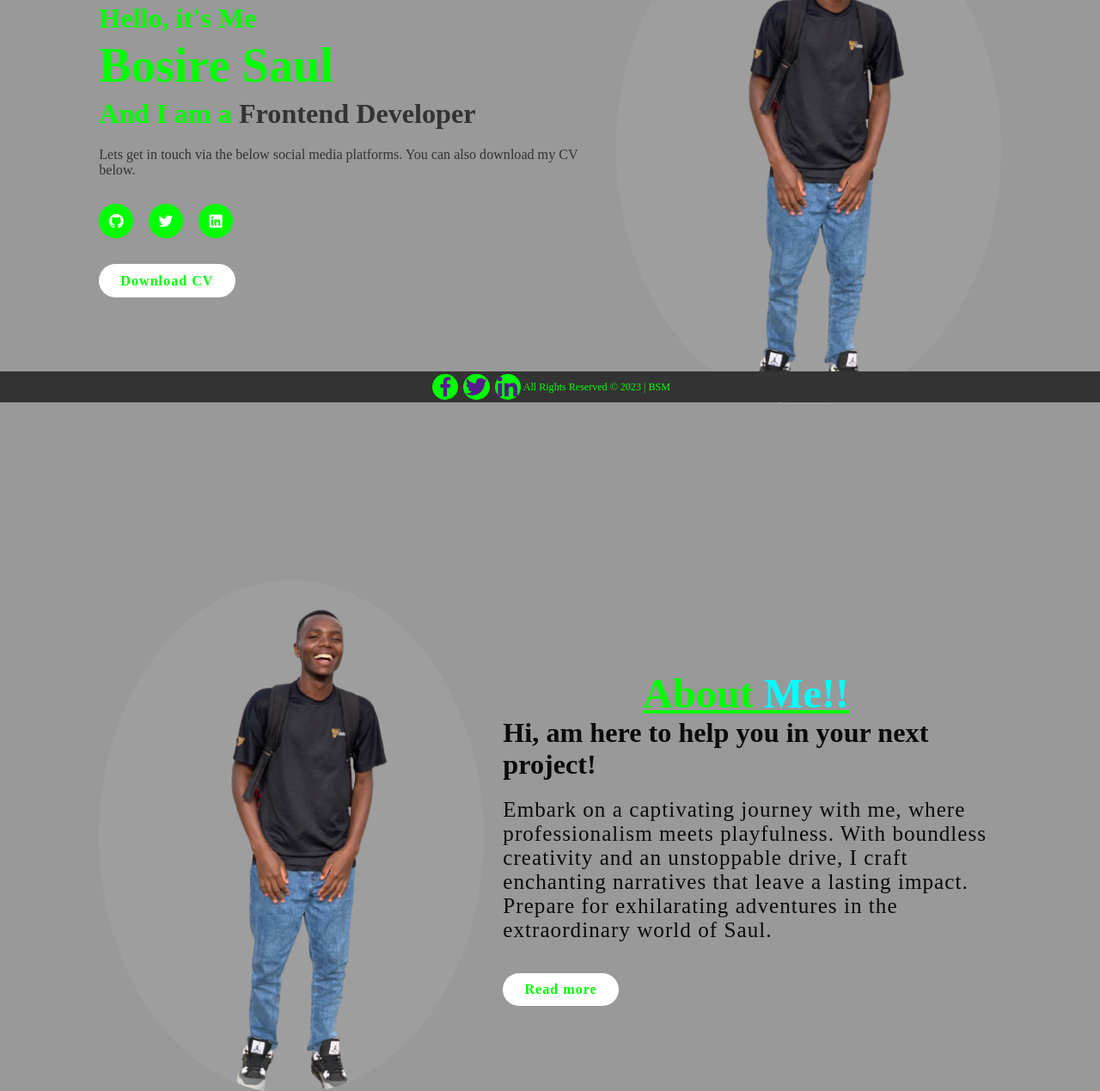
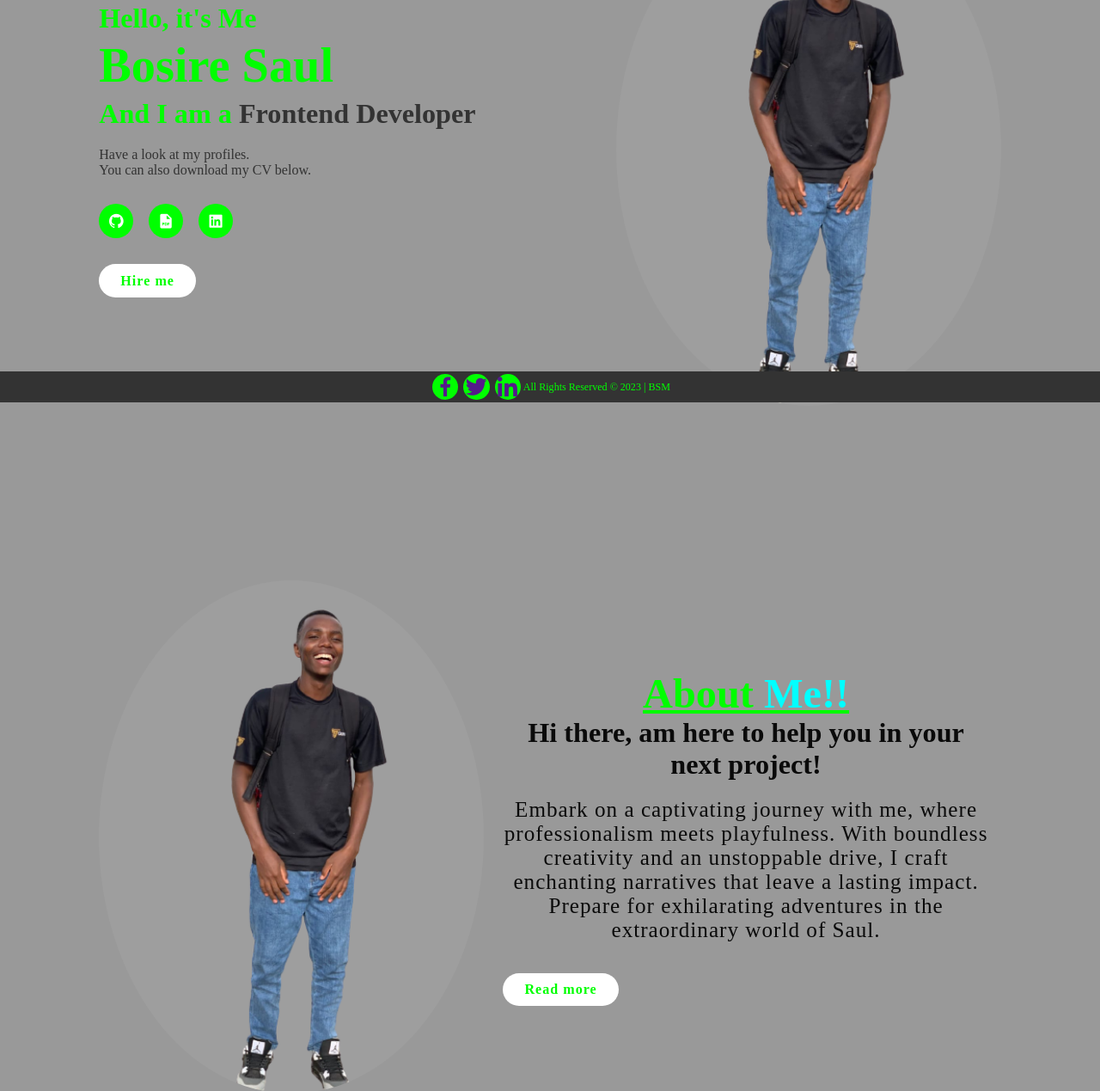
Before and after one commit to amsaul/portfolio, a plain HTML site: page index.html in a window 1280 px wide. Shown: the part 332-1601 px from the top of the page at 86% size. Drawn offline with nearby package versions, Linux system fonts and the light colour scheme.

Commit message:
fourth edit

```diff
--- a/index.html
+++ b/index.html
@@ -28,15 +28,15 @@
       <h3> Hello, it's Me</h3>
       <h1>Bosire Saul</h1>
       <h3> And I am a <span> Frontend Developer</span></h3>
-      <p> Lets get in touch via the below social media platforms. You can also download
+      <p> Have a look at my profiles. <br> You can also download
         my <span>CV</span> below.
       </p>
       <div class="social-media">
         <a href="https://github.com/amsaul"><i class='bx bxl-github'></i></a>
-        <a href="#home"><i class='bx bxl-twitter'></i></a>
+        <a href="" download=""><i class='bx bxs-file-pdf'></i></a>
         <a href="#home"><i class='bx bxl-linkedin-square'></i></a>
       </div>
-      <a href="" class="btn" download>Download CV</a>
+      <a href="" class="btn">Hire me</a>
     </div>
     <div class="home-img">
       <img src="nobg.png" alt="f....">
@@ -49,7 +49,7 @@
    </div>
    <div class="about-content">
     <h2> About <span>Me!!</span></h2>
-    <h3> Hi, am here to help you in your next project!</h3>
+    <h3> Hi there, am here to help you in your next project!</h3>
     <p>Embark on a captivating journey with me, where professionalism meets playfulness. With boundless creativity and an unstoppable drive, I craft enchanting narratives that leave a lasting impact.
       Prepare for exhilarating adventures in the extraordinary world of Saul.</p>
       <a href="#" class="btn">Read more</a>
--- a/style.css
+++ b/style.css
@@ -154,15 +154,15 @@ span{
   text-align: center;
   text-decoration: underline;
 }
-.about h3{
+.about-content h3{
   font-size: 3.2rem;
-  text-align: left;
+  text-align: center;
   color: var(--fifth-color);
 }
-.about p{
+.about-content p{
   font-size: 2.5rem;
   font-weight: 500;
-  text-align: left;
+  text-align: center;
   margin: 2rem 0rem 3rem;
   letter-spacing: .1rem;
   color: var(--fifth-color);
```
